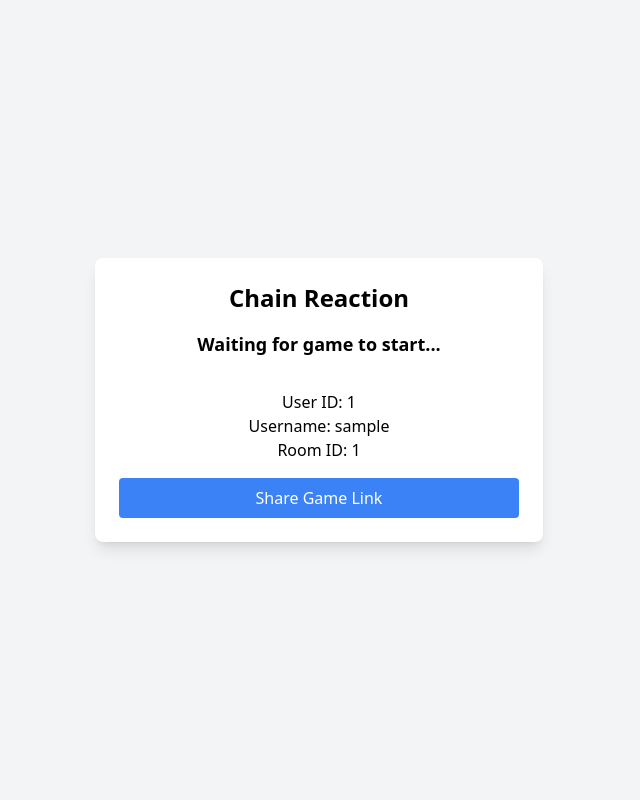
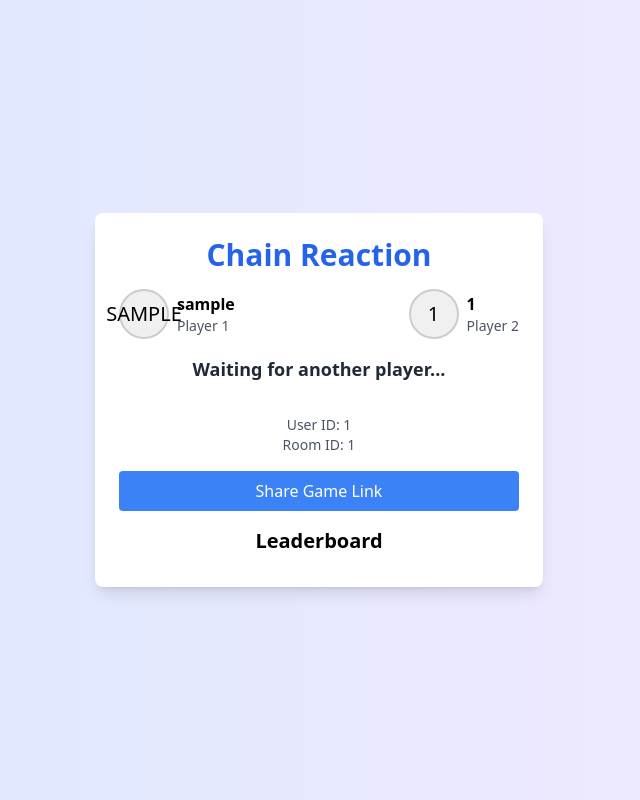
Before and after one commit to psycho-prince/crypto, a Python web app: template templates/index.html in a window 1280 px wide. Shown: the whole page, without its empty margins (321-961 px from the left). Run offline with Jinja, Linux system fonts and the light colour scheme; the template is opened without the code that fills it: most values are stand-ins (such as "Sample title", 1, 10 or a date in 2020); some libraries are stand-ins or nearby versions.

Commit message:
Fix multiple bot instances, improve UI/UX, add leaderboard, and fix player joining

```diff
--- a/templates/index.html
+++ b/templates/index.html
@@ -24,8 +24,8 @@
             color: white;
         }
         .cell.player2 {
-            background-color: #4dffa6; /* Green for Player 2 */
-            color: black;
+            background-color: #4d79ff; /* Blue for Player 2 */
+            color: white;
         }
         .cell:hover {
             background-color: #e0e0e0;
@@ -34,14 +34,41 @@
             cursor: not-allowed;
             opacity: 0.5;
         }
+        .avatar-frame {
+            width: 50px;
+            height: 50px;
+            border-radius: 50%;
+            border: 2px solid #ccc;
+            display: flex;
+            justify-content: center;
+            align-items: center;
+            background-color: #f0f0f0;
+            font-size: 20px;
+        }
     </style>
 </head>
-<body class="bg-gray-100 flex flex-col items-center justify-center min-h-screen">
+<body class="bg-gradient-to-r from-blue-100 to-purple-100 flex flex-col items-center justify-center min-h-screen">
     <div class="bg-white p-6 rounded-lg shadow-lg w-full max-w-md">
-        <h1 class="text-2xl font-bold text-center mb-4">Chain Reaction</h1>
-        <div id="status" class="text-center mb-4 text-lg font-semibold">
+        <h1 class="text-3xl font-bold text-center mb-4 text-blue-600">Chain Reaction</h1>
+        <div class="flex justify-between mb-4">
+            <div class="flex items-center">
+                <div class="avatar-frame mr-2">{{ username[0] | upper }}</div>
+                <div>
+                    <p class="font-semibold">{{ username }}</p>
+                    <p class="text-sm text-gray-600">Player 1</p>
+                </div>
+            </div>
+            <div class="flex items-center">
+                <div class="avatar-frame mr-2">{{ game_data.opponent_id[0] | upper if game_data and game_data.opponent_id else '?' }}</div>
+                <div>
+                    <p class="font-semibold">{{ game_data.opponent_id if game_data and game_data.opponent_id else 'Waiting...' }}</p>
+                    <p class="text-sm text-gray-600">Player 2</p>
+                </div>
+            </div>
+        </div>
+        <div id="status" class="text-center mb-4 text-lg font-semibold text-gray-800">
             {% if room_id %}
-                Waiting for game to start...
+                Waiting for another player...
             {% else %}
                 Click "Start Game" to begin!
             {% endif %}
@@ -50,9 +77,8 @@
             <!-- Board will be populated dynamically -->
         </div>
         <div id="player-info" class="text-center mb-4">
-            <p>User ID: <span id="user-id">{{ user_id }}</span></p>
-            <p>Username: <span id="username">{{ username }}</span></p>
-            <p>Room ID: <span id="room-id">{{ room_id if room_id else 'Not yet created' }}</span></p>
+            <p class="text-sm text-gray-600">User ID: <span id="user-id">{{ user_id }}</span></p>
+            <p class="text-sm text-gray-600">Room ID: <span id="room-id">{{ room_id if room_id else 'Not yet created' }}</span></p>
         </div>
         <button id="start-game-button" class="bg-green-500 text-white px-4 py-2 rounded w-full hover:bg-green-600 {% if room_id %}hidden{% endif %}">
             Start Game
@@ -60,6 +86,12 @@
         <button id="share-button" class="bg-blue-500 text-white px-4 py-2 rounded w-full hover:bg-blue-600 {% if not room_id %}hidden{% endif %}">
             Share Game Link
         </button>
+        <div class="mt-4">
+            <h2 class="text-xl font-semibold text-center mb-2">Leaderboard</h2>
+            <div id="leaderboard" class="text-sm text-gray-600">
+                <!-- Leaderboard will be populated dynamically -->
+            </div>
+        </div>
     </div>
 
     <script>
@@ -68,6 +100,16 @@
         let username = '{{ username }}';
         let roomId = '{{ room_id }}';
         let gameData = {{ game_data | tojson | safe }};
+
+        // Fetch and display leaderboard
+        async function fetchLeaderboard() {
+            const response = await fetch('/leaderboard');
+            const leaders = await response.json();
+            const leaderboardDiv = document.getElementById('leaderboard');
+            leaderboardDiv.innerHTML = leaders.map((leader, index) => `
+                <p>${index + 1}. ${leader.username}: ${leader.wins} wins</p>
+            `).join('');
+        }
 
         // Initialize the board
         function initBoard() {
@@ -123,6 +165,7 @@
                 socket.emit('game_update', { room_id: roomId, game_data: gameData });
                 updateBoard();
                 updateStatus();
+                fetchLeaderboard(); // Update leaderboard after a game ends
             }
         }
 
@@ -194,6 +237,9 @@
             gameData = data;
             updateBoard();
             updateStatus();
+            // Refresh player info
+            document.querySelector('.flex.items-center:last-child .font-semibold').textContent = gameData.opponent_id || 'Waiting...';
+            document.querySelector('.flex.items-center:last-child .avatar-frame').textContent = gameData.opponent_id ? gameData.opponent_id[0].toUpperCase() : '?';
         });
 
         socket.on('game_update', (data) => {
@@ -202,8 +248,13 @@
             updateStatus();
         });
 
+        socket.on('join_error', (data) => {
+            alert(data.error);
+        });
+
         // Initialize the game
         document.addEventListener('DOMContentLoaded', () => {
+            fetchLeaderboard();
             if (roomId && gameData) {
                 initBoard();
                 updateStatus();
```
Also changed, not shown: app.py (+24 -16 lines).
